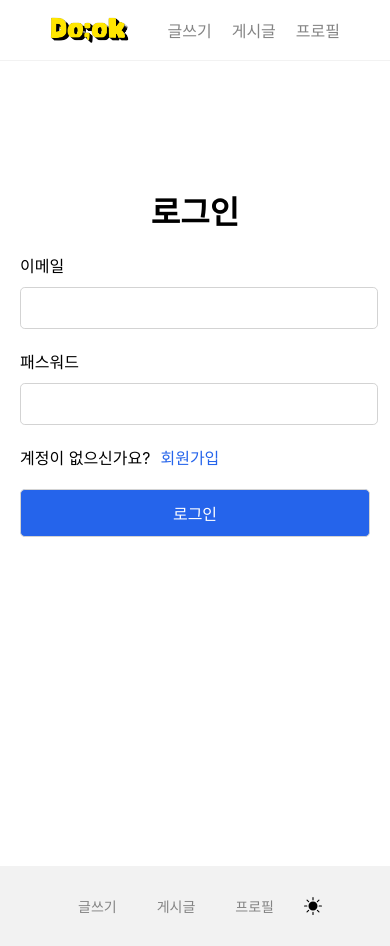
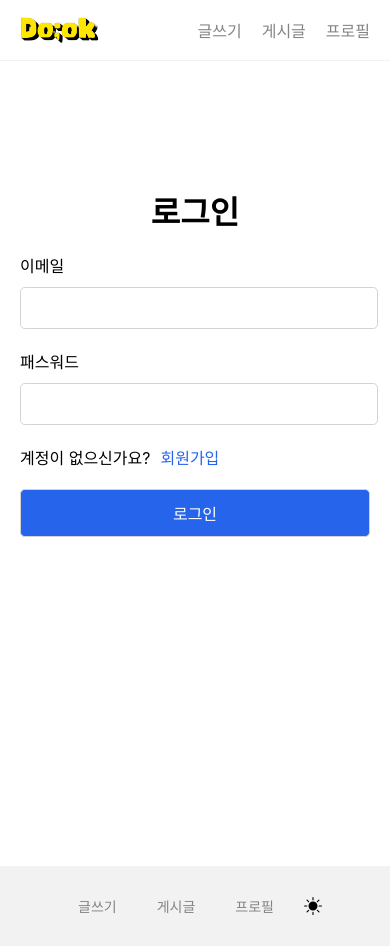
Before and after one commit to theco12/blogProject, a React (Create React App) app in the folder blog/: page / in a window 390 px wide. Built offline with nearby package versions, Linux system fonts and the light colour scheme; no server answers.

Commit message:
css update

```diff
--- a/blog/src/index.css
+++ b/blog/src/index.css
@@ -22,6 +22,12 @@ header {
   padding: 10px 40px;
   min-height: 40px;
   align-items: center;
+}
+
+@media screen and (max-width: 768px) {
+  header {
+    padding: 10px;
+  }
 }
 
 header .header__logo {
@@ -309,6 +315,13 @@ ul.carousel__slides input {
   min-width: 100%;
   height: 90%;
   object-fit: cover;
+}
+
+@media screen and (max-width: 768px) {
+  .carousel__slide-img img {
+    width: 20%;
+    height: 100%;
+  }
 }
 
 .carousel__controls {
```
